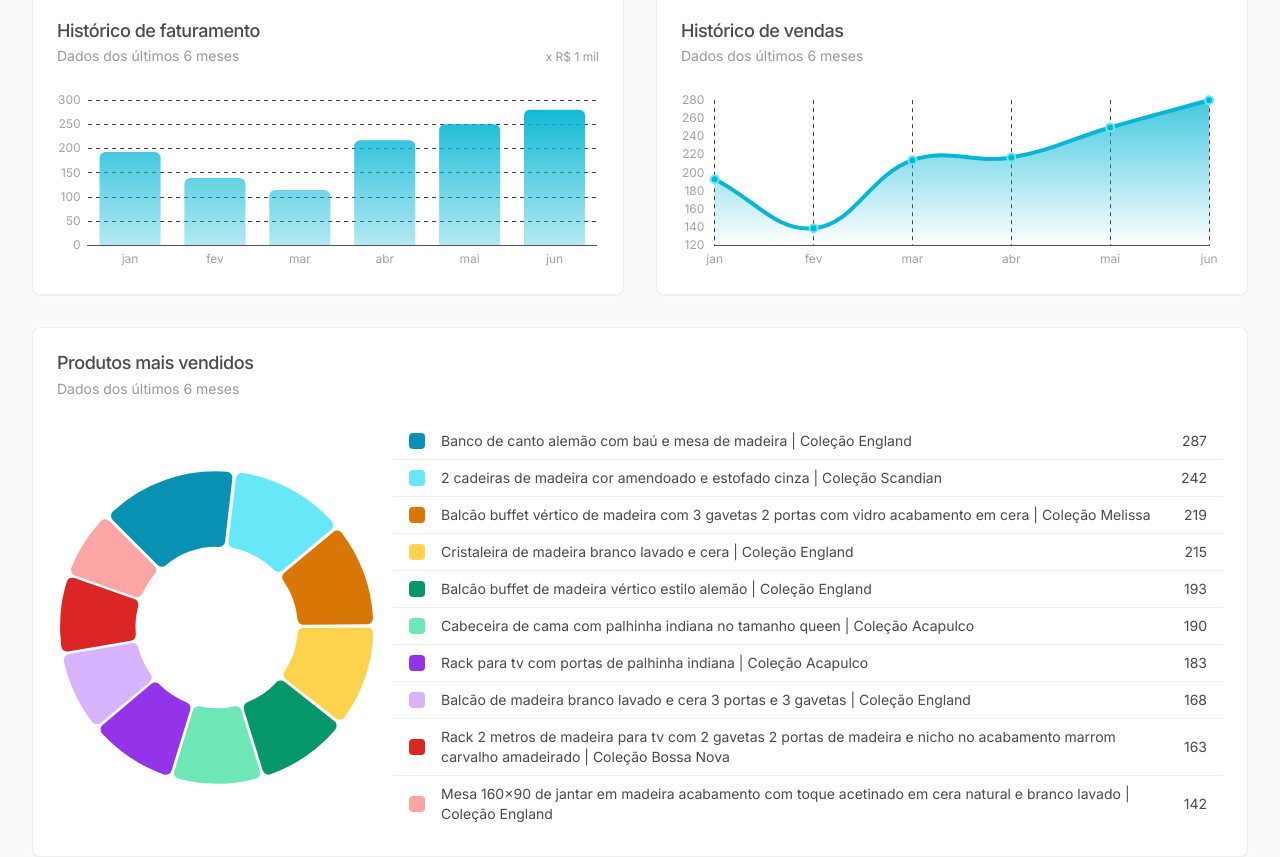
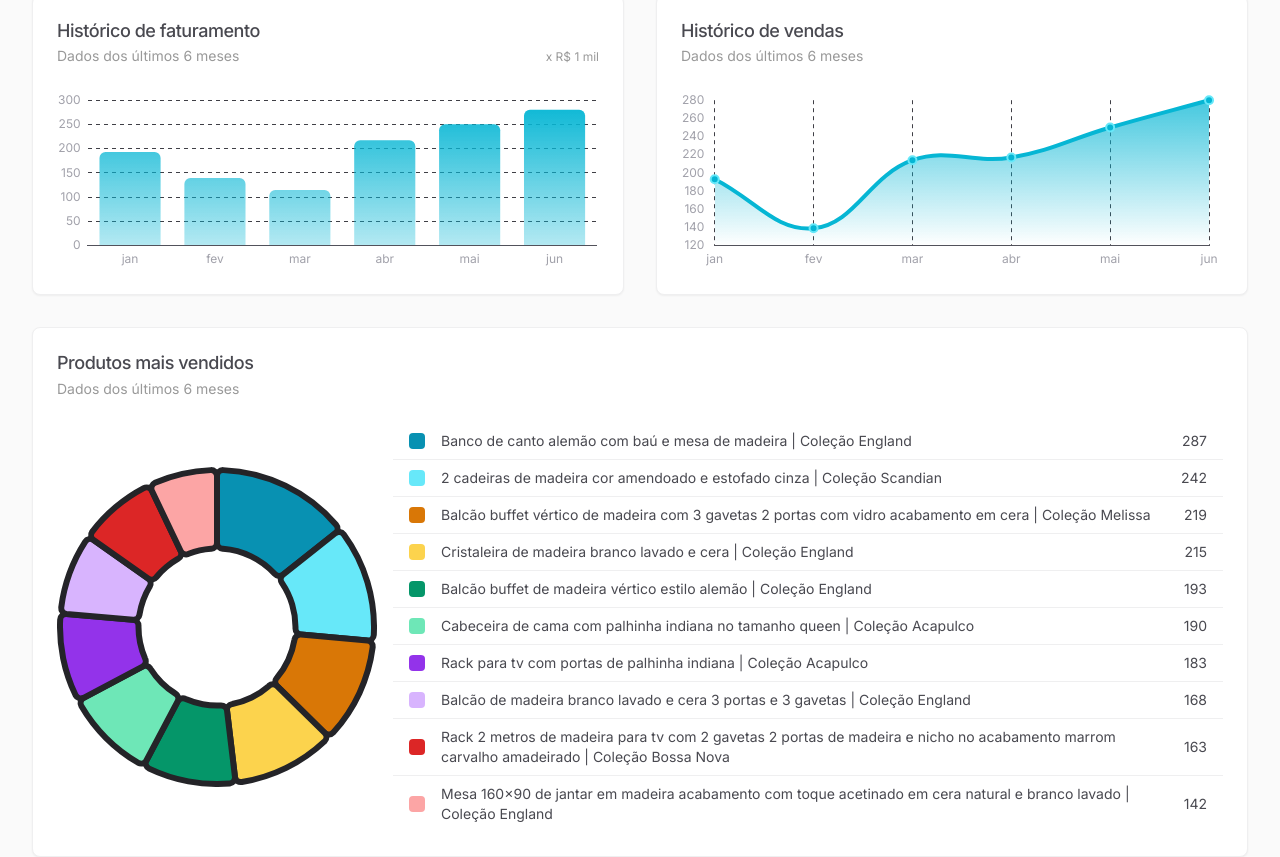
Before and after one commit to julianosill/ideasales, a Next.js app: page / in a window 1280 px wide. Shown: the part 361-1218 px from the top of the page. Built offline with nearby package versions, Linux system fonts and the light colour scheme.

Commit message:
feat(chart): update doughnut style

```diff
--- a/src/app/(app)/_components/popular-products.tsx
+++ b/src/app/(app)/_components/popular-products.tsx
@@ -1,6 +1,7 @@
 'use client'
 
 import type { ChartData, TooltipCallbacks } from 'chart.js'
+import { useTheme } from 'next-themes'
 import type { ComponentProps } from 'react'
 import colors from 'tailwindcss/colors'
 
@@ -12,9 +13,11 @@ import { formatNumber } from '@/utils/format-number'
 import { popularProducts } from '@/utils/sample-data'
 
 export function PopularProducts(props: ComponentProps<'div'>) {
+  const { theme } = useTheme()
+
   const productNames: string[] = []
   const productQuantities: number[] = []
-  const doughnutDataOptions = getDoughnutDataOptions()
+  const doughnutDataOptions = getDoughnutDataOptions({ theme })
 
   popularProducts.forEach((product) => {
     productNames.push(product.name)
--- a/src/components/charts/base.ts
+++ b/src/components/charts/base.ts
@@ -80,13 +80,13 @@ export function getLineDataOptions({ theme, twColor }: DataOptionsProps) {
   return options
 }
 
-export function getDoughnutDataOptions() {
+export function getDoughnutDataOptions({ theme }: DataOptionsProps) {
   const options: Partial<ChartDataset<'doughnut'>> = {
-    borderColor: 'transparent',
+    borderColor: theme === 'light' ? 'hsl(0 0% 100%)' : 'hsl(240 5% 15%)',
     borderRadius: 6,
-    offset: 16,
-    rotation: -45,
-    hoverOffset: 24,
+    borderWidth: 6,
+    hoverBorderColor: theme === 'light' ? 'hsl(0 0% 100%)' : 'hsl(240 5% 15%)',
+    hoverBorderWidth: 2,
   }
 
   return options
```
